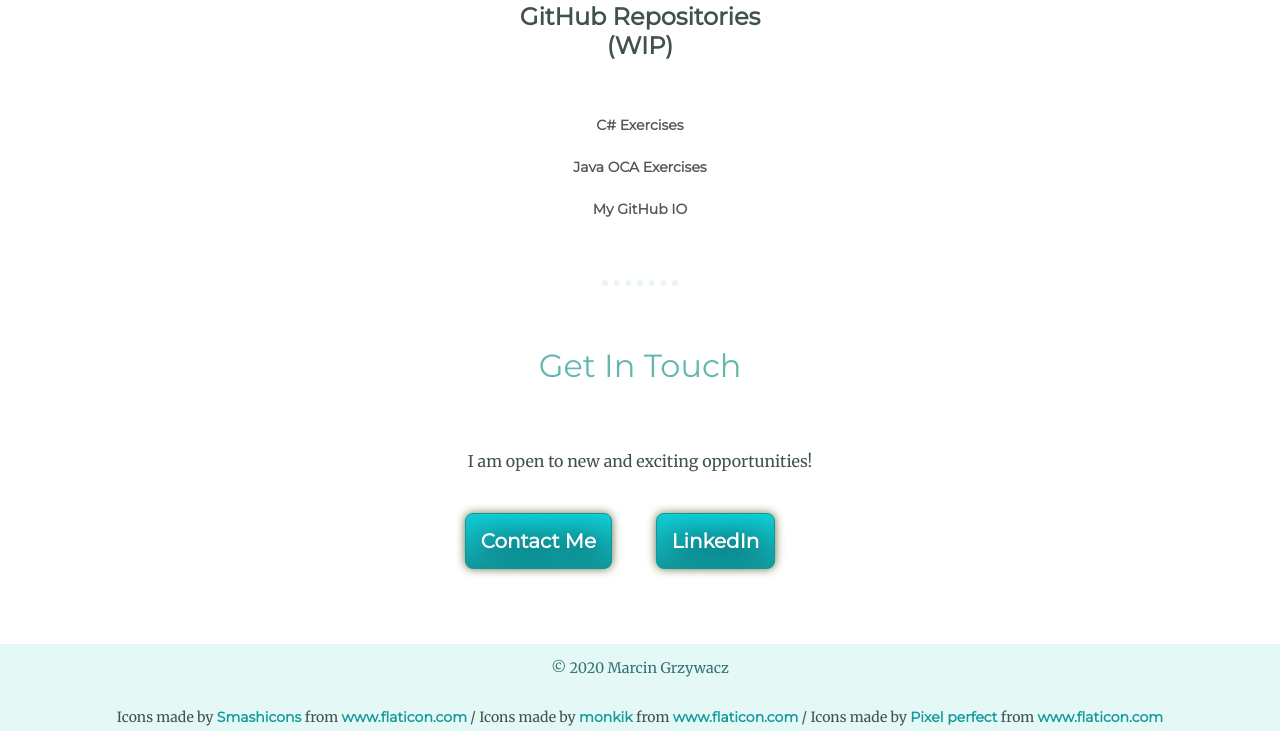
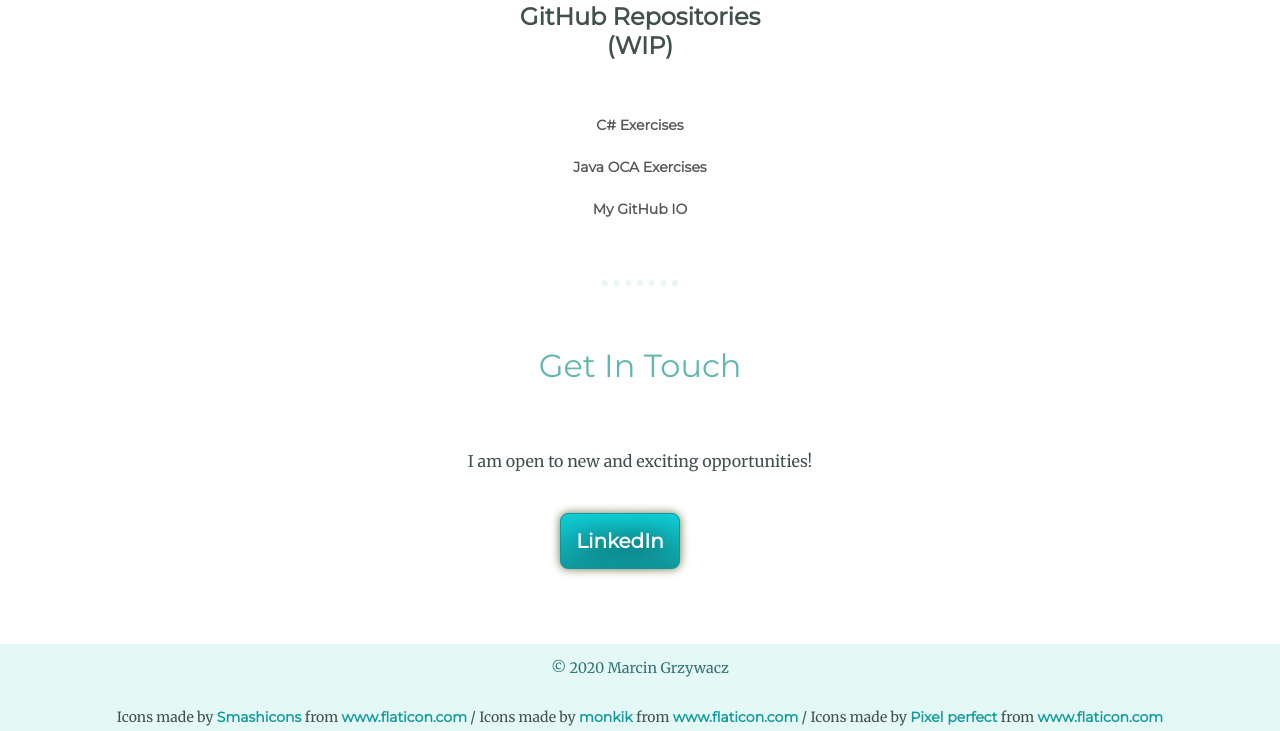
Before and after one commit to mgrzwcz/hello-world, a plain HTML site: page index.html in a window 1280 px wide. Shown: the part 3790-4521 px from the top of the page. Drawn offline with Linux system fonts and the light colour scheme.

Commit message:
Removing direct mailto link

```diff
--- a/index.html
+++ b/index.html
@@ -89,7 +89,6 @@
         <h2>Get In Touch</h2>
         <p>I am open to new and exciting opportunities!</p>
         <br>
-        <a class="btn" href="mailto:professor.marcin@gmail.com">Contact Me</a>
         <a class="btn" href="https://www.linkedin.com/in/marcin-grzywacz-85a8b110a/">LinkedIn</a>
       </div>
     </div>
```
